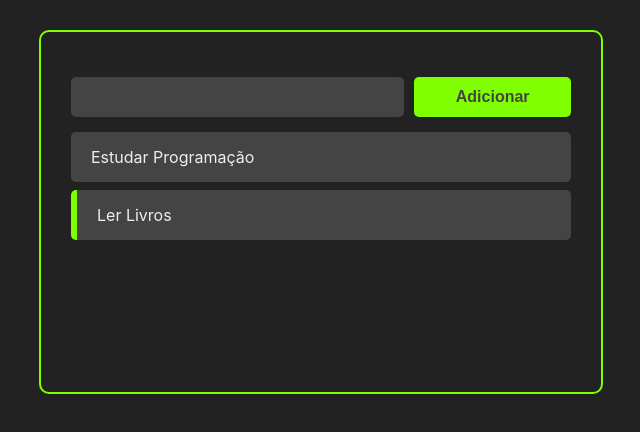
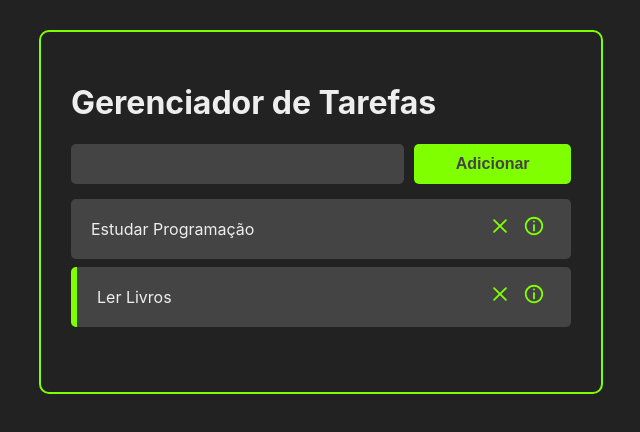
Before and after one commit to gabriel61/gerenciador-de-tarefas, a React (Create React App) app: page / in a window 1280 px wide. Shown: the top 432 px of the page, without its empty margins (319-959 px from the left). Built offline with nearby package versions, Linux system fonts and the light colour scheme.

Commit message:
Adiciona icons e remover tarafas

```diff
--- a/package.json
+++ b/package.json
@@ -8,6 +8,7 @@
     "@testing-library/user-event": "^13.5.0",
     "react": "^17.0.2",
     "react-dom": "^17.0.2",
+    "react-icons": "^4.3.1",
     "react-scripts": "5.0.0",
     "uuid": "^8.3.2",
     "web-vitals": "^2.1.2"
--- a/src/App.jsx
+++ b/src/App.jsx
@@ -1,6 +1,7 @@
 import React, { useState } from "react";
 import { v4 as uuidv4 } from 'uuid';
 
+import Header from "./components/Header"
 import './App.css';
 import AddTask from "./components/AddTask";
 import Tasks from "./components/Tasks";
@@ -44,13 +45,24 @@
     }]
 
     setTasks(newTasks);
+  };
+
+  const handleTaskDeletion = (taskId) => {
+    const newTasks = tasks.filter(task => task.id !== taskId);
+
+    setTasks(newTasks);
   }
 
   return (
     <>
       <div className="container">
+        <Header/>
         <AddTask handleTaskAddition={handleTaskAddition} />
-        <Tasks tasks={tasks} handleTaskClick={handleTaskClick} />
+        <Tasks
+          tasks={tasks}
+          handleTaskClick={handleTaskClick}
+          handleTaskDeletion={handleTaskDeletion}
+        />
       </div>
     </>
   );
--- a/src/components/Task.css
+++ b/src/components/Task.css
@@ -8,3 +8,16 @@
     color: #eee;
     align-items: center;
 }
+
+.task-title {
+    cursor: pointer;
+}
+
+.remove-task-button,
+.see-task-details-button {
+    background-color: #444;
+    border: none;
+    font-size: 22px;
+    color: chartreuse;
+    cursor: pointer;
+}
--- a/src/components/Task.jsx
+++ b/src/components/Task.jsx
@@ -1,7 +1,8 @@
 import React from "react";
+import { CgClose, CgInfo } from 'react-icons/cg';
 import "./Task.css";
 
-const Task = ({ task, handleTaskClick }) => {
+const Task = ({ task, handleTaskClick, handleTaskDeletion }) => {
   return (
     <div
     className="task-container"
@@ -10,6 +11,20 @@
       <div className="task-title" onClick={() => handleTaskClick(task.id)}>
         {task.title}
       </div>
+
+      <div className="buttons-container">
+        <button
+          className="remove-task-button"
+          onClick={() => handleTaskDeletion(task.id)}
+        >
+          <CgClose />
+        </button>
+        <button
+          className="see-task-details-button"
+        >
+          <CgInfo />
+        </button>
+      </div>
     </div>
   )
   //return <div className="task-container">{task.title}</div>;
--- a/src/components/Tasks.jsx
+++ b/src/components/Tasks.jsx
@@ -1,12 +1,16 @@
 import React from "react";
 import Task from "./Task";
 
-const Tasks = ({ tasks, handleTaskClick }) => {
+const Tasks = ({ tasks, handleTaskClick, handleTaskDeletion }) => {
     return (
         <>
             {/* para cada task vamos renderizar uma task */}
             {tasks.map((task) => (
-                <Task task={task} handleTaskClick={handleTaskClick}/>
+                <Task
+                    task={task}
+                    handleTaskClick={handleTaskClick}
+                    handleTaskDeletion={handleTaskDeletion}
+                />
             ))}
         </>
     )
```
Also changed, not shown: 1 other file (tests, documents, lock files or other folders).
